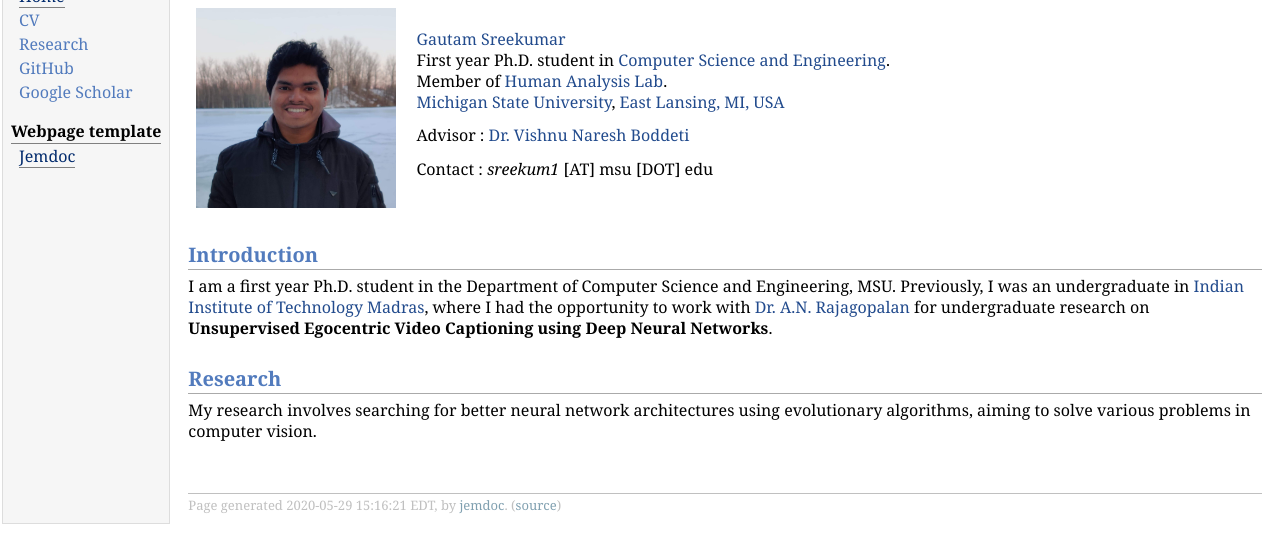
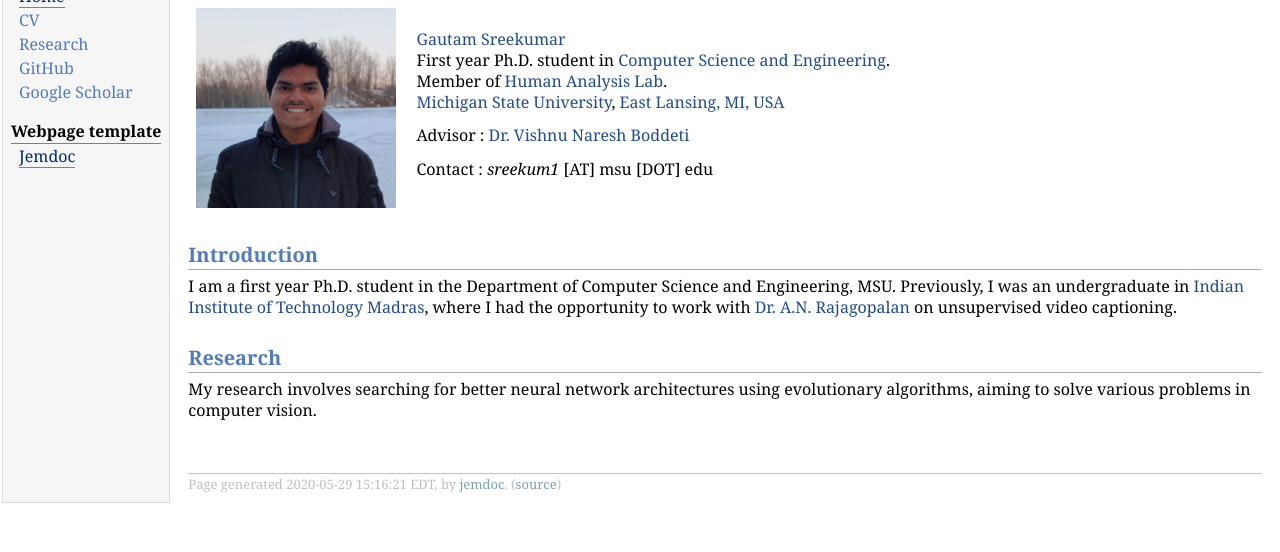
Before and after one commit to gautamsreekumar/gautamsreekumar.github.io, a plain HTML site: page index.html in a window 1280 px wide. Shown: the part 68-620 px from the top of the page. Drawn offline with Linux system fonts and the light colour scheme.

Commit message:
Update index.html

```diff
--- a/index.html
+++ b/index.html
@@ -42,7 +42,7 @@ Member of <a href="hal.cse.edu">Human Analysis Lab</a>.<br />
 <p>Contact : <i>sreekum1</i> [AT] msu [DOT] edu</p>
 </td></tr></table>
 <h2>Introduction</h2>
-<p>I am a first year Ph.D. student in the Department of Computer Science and Engineering, MSU. Previously, I was an undergraduate in <a href="https://www.iitm.ac.in">Indian Institute of Technology Madras</a>, where I had the opportunity to work with <a href="http://www.ee.iitm.ac.in/~raju/">Dr. A.N. Rajagopalan</a> for undergraduate research on <b>Unsupervised Egocentric Video Captioning using Deep Neural Networks</b>.</p>
+<p>I am a first year Ph.D. student in the Department of Computer Science and Engineering, MSU. Previously, I was an undergraduate in <a href="https://www.iitm.ac.in">Indian Institute of Technology Madras</a>, where I had the opportunity to work with <a href="http://www.ee.iitm.ac.in/~raju/">Dr. A.N. Rajagopalan</a> on unsupervised video captioning.</p>
 <h2>Research</h2>
 <p>My research involves searching for better neural network architectures using evolutionary algorithms, aiming to solve various problems in computer vision.</p>
 <div id="footer">
```
